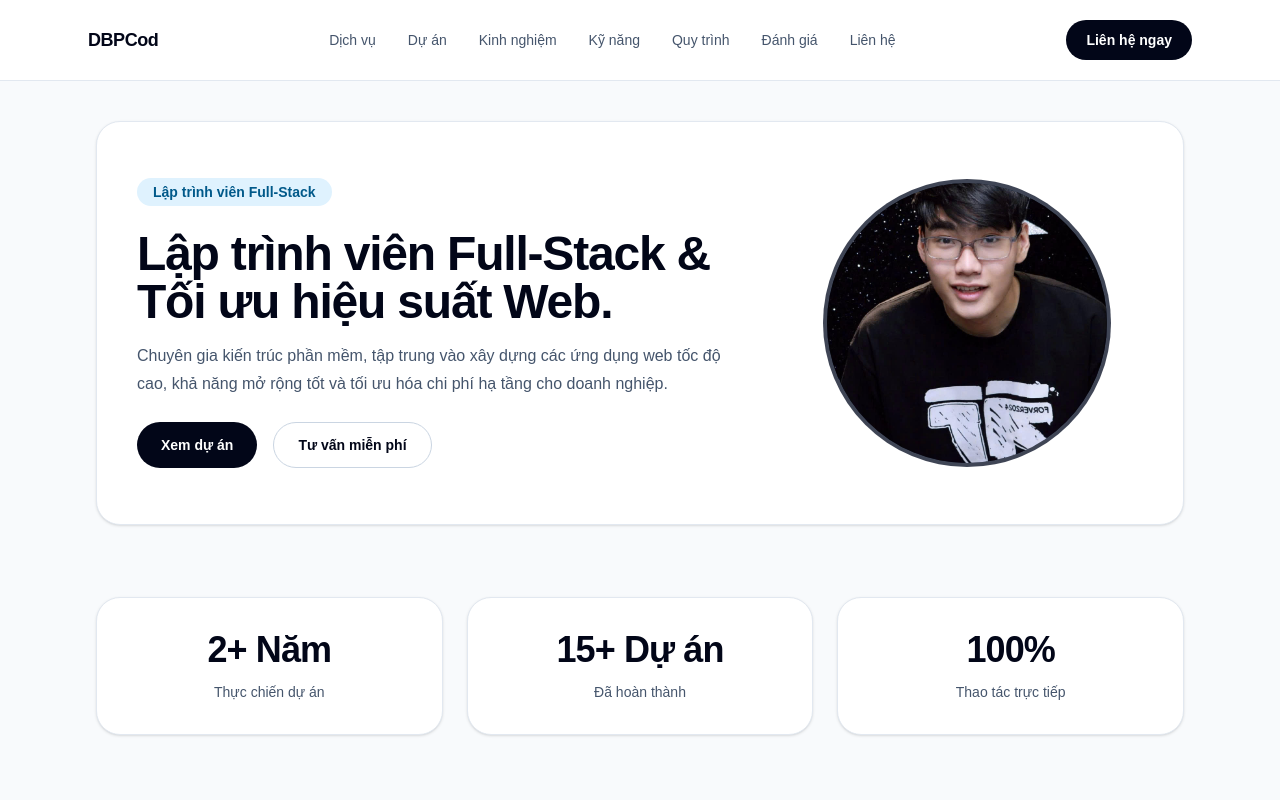
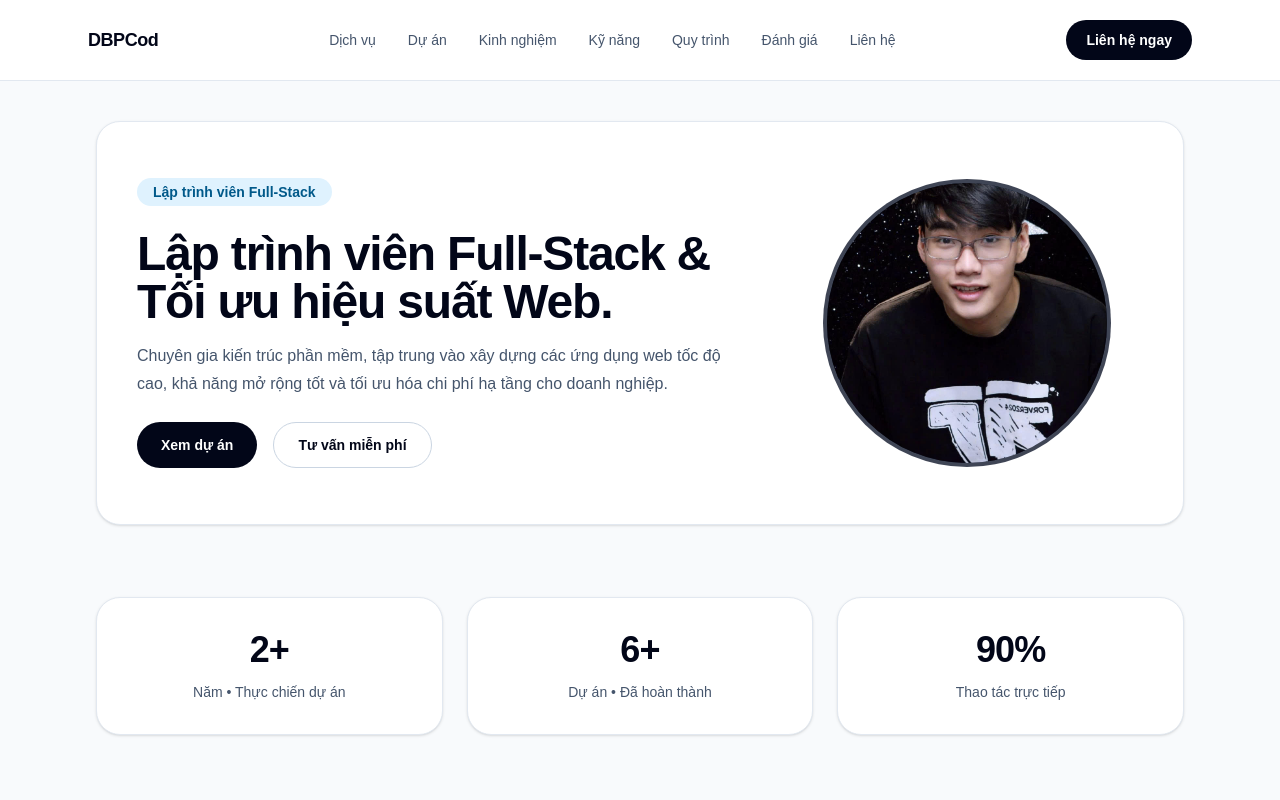
Before and after one commit to DBPCod/Portfolio, a Next.js app in the folder portfolio/: page /dashboard in a window 1280 px wide. Shown: the top 800 px of the page. Built offline with nearby package versions, Linux system fonts and the light colour scheme.

Commit message:
feat: thêm hiệu ứng động cho thống kê

```diff
--- a/portfolio/app/dashboard/_components/ProjectOverview.tsx
+++ b/portfolio/app/dashboard/_components/ProjectOverview.tsx
@@ -1,18 +1,26 @@
+import ProjectOverview from "@/libs/components/ProjectOverview/ProjectOverview";
+
 const overview = [
-  { label: "2+ Năm", value: "Thực chiến dự án" },
-  { label: "15+ Dự án", value: "Đã hoàn thành" },
-  { label: "100%", value: "Thao tác trực tiếp" },
+  {
+    count: 2,
+    suffix: "+",
+    label: "Năm",
+    value: "Thực chiến dự án",
+  },
+  {
+    count: 6,
+    suffix: "+",
+    label: "Dự án",
+    value: "Đã hoàn thành",
+  },
+  {
+    count: 90,
+    suffix: "%",
+    label: "",
+    value: "Thao tác trực tiếp",
+  },
 ];
 
-export default function ProjectOverview() {
-  return (
-    <section className="mt-12 grid gap-6 md:grid-cols-3">
-      {overview.map((item) => (
-        <div key={item.label} className="rounded-3xl border border-slate-200 bg-white px-6 py-8 text-center shadow-sm">
-          <p className="text-4xl font-semibold tracking-tight text-slate-950">{item.label}</p>
-          <p className="mt-3 text-sm text-slate-600">{item.value}</p>
-        </div>
-      ))}
-    </section>
-  );
+export default function ProjectOverviewWrapper() {
+  return <ProjectOverview items={overview} />;
 }
--- /dev/null
+++ b/portfolio/libs/components/ProjectOverview/ProjectOverview.tsx
@@ -0,0 +1,67 @@
+"use client";
+
+import { motion, useInView } from "framer-motion";
+import { useEffect, useRef, useState } from "react";
+import type { ProjectOverviewProps } from "@/libs/components/ProjectOverview/projectOverview.types";
+import { overviewSectionMotion, statCardMotion } from "@/libs/components/ProjectOverview/projectOverview.animations";
+
+function useCountUp(target: number, isActive: boolean, duration = 1000) {
+  const [count, setCount] = useState(0);
+
+  useEffect(() => {
+    if (!isActive) return;
+
+    const startTime = performance.now();
+
+    const tick = (now: number) => {
+      const elapsed = Math.min(now - startTime, duration);
+      const progress = elapsed / duration;
+      const nextValue = Math.round(target * progress);
+      setCount(nextValue);
+
+      if (elapsed < duration) {
+        requestAnimationFrame(tick);
+      }
+    };
+
+    requestAnimationFrame(tick);
+  }, [isActive, target, duration]);
+
+  return count;
+}
+
+export default function ProjectOverview({ items }: ProjectOverviewProps) {
+  const ref = useRef<HTMLDivElement | null>(null);
+  const inView = useInView(ref, { once: true, amount: 0.5 });
+
+  const counts = items.map((item) => useCountUp(item.count, inView));
+
+  return (
+    <motion.section
+      ref={ref}
+      className="mt-12 grid gap-6 md:grid-cols-3"
+      initial="hidden"
+      whileInView="visible"
+      viewport={{ once: true, amount: 0.5 }}
+      variants={overviewSectionMotion}
+    >
+      {items.map((item, index) => (
+        <motion.div
+          key={`${item.count}${item.suffix}${item.label}`}
+          className="rounded-3xl border border-slate-200 bg-white px-6 py-8 text-center shadow-sm"
+          variants={statCardMotion}
+        >
+          <p className="text-4xl font-semibold tracking-tight text-slate-950">
+            {counts[index]}
+            {item.suffix}
+          </p>
+          <p className="mt-3 text-sm text-slate-600">
+            {item.label && <span>{item.label}</span>}
+            {item.label && item.value ? " • " : ""}
+            {item.value}
+          </p>
+        </motion.div>
+      ))}
+    </motion.section>
+  );
+}
--- /dev/null
+++ b/portfolio/libs/components/ProjectOverview/projectOverview.animations.ts
@@ -0,0 +1,23 @@
+import { Variants } from "framer-motion";
+
+export const overviewSectionMotion : Variants = {
+  hidden: { opacity: 0, y: 20 },
+  visible: {
+    opacity: 1,
+    y: 0,
+    transition: {
+      delayChildren: 0.1,
+      staggerChildren: 0.1,
+      duration: 0.5,
+    },
+  },
+};
+
+export const statCardMotion : Variants = {
+  hidden: { opacity: 0, y: 20 },
+  visible: {
+    opacity: 1,
+    y: 0,
+    transition: { duration: 0.5, ease: "easeOut" },
+  },
+};
```
Also changed, not shown: portfolio/libs/components/ProjectOverview/projectOverview.types.ts (added, +10 -0 lines).
